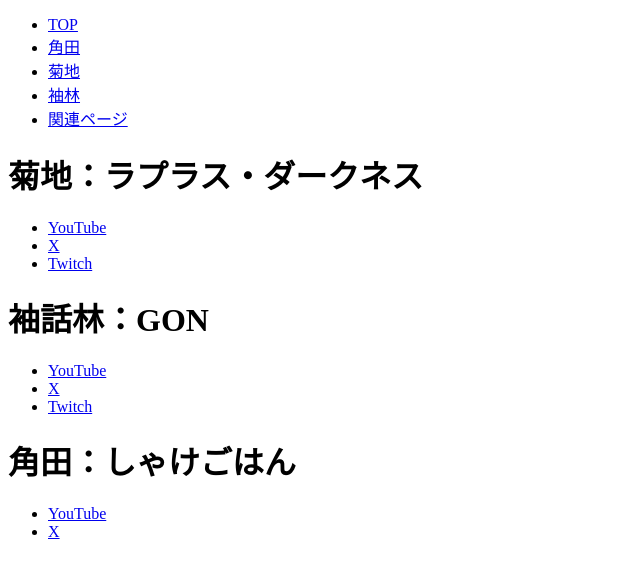
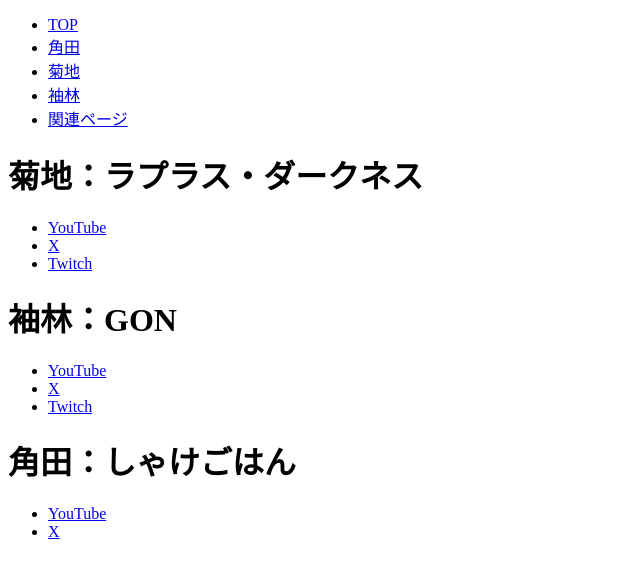
Before and after one commit to Sodebayashi/small-team-development, a plain HTML site: page related.html in a window 1280 px wide. Shown: the whole page, without its empty margins (0-640 px from the left). Drawn offline with Linux system fonts and the light colour scheme.

Commit message:
related.htmlの袖林への修正

```diff
--- a/related.html
+++ b/related.html
@@ -26,7 +26,7 @@
         </ul>
     </div>
     <div class="related-parts">
-        <h1>袖話林：GON</h1>
+        <h1>袖林：GON</h1>
         <ul>
             <li><a href="https://www.youtube.com/@gon_vl">YouTube</a></li>
             <li><a href="https://x.com/gonsan_vl">X</a></li>
```
